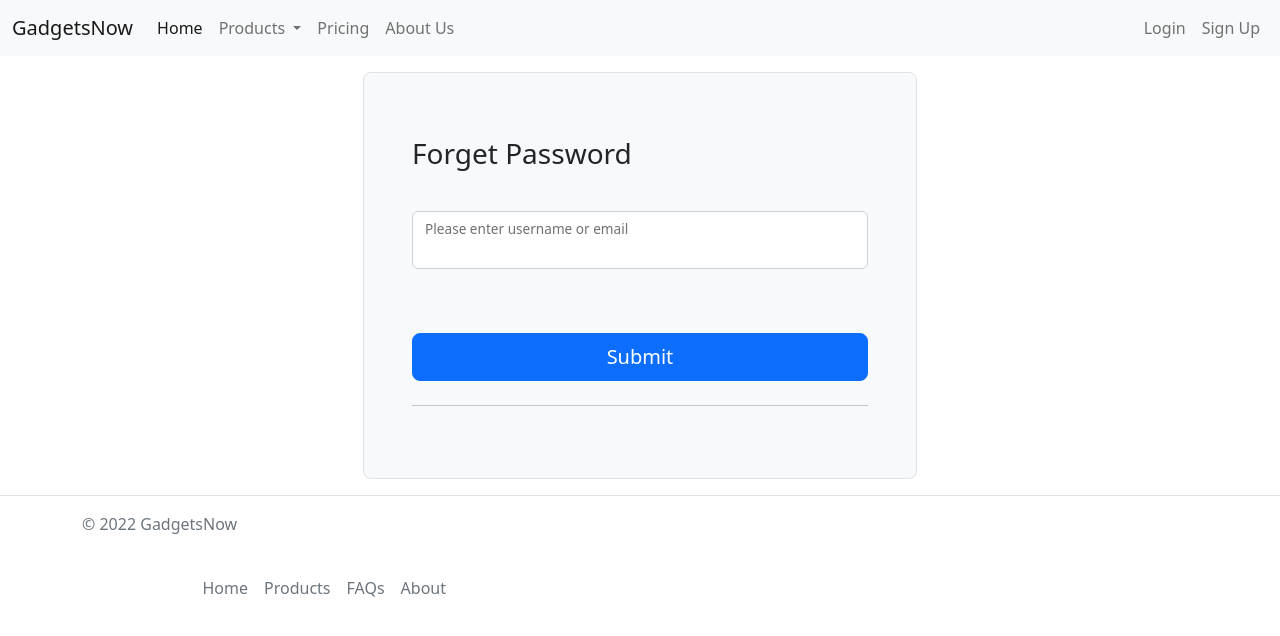
After one commit to ziyingb/GadgetsNow, a Flask app: page /forget_password in a window 1280 px wide. The commit adds this page. Shown: the top 636 px of the page. Run offline with Flask 2, Linux system fonts and the light colour scheme; some libraries are stand-ins or nearby versions.

Commit message:
Forgot/Reset Password

```diff
--- a/app/auth.py
+++ b/app/auth.py
@@ -7,15 +7,15 @@ from app import app, lm, bcrypt, mail
 from flask_mail import Message
 from app.src.utility import *
 from .forms import *
+from datetime import datetime
 import flask
 import stripe
-from datetime import datetime
-import re
-import pyotp
+
 
 auth = Blueprint('auth', __name__)
 s = URLSafeTimedSerializer('GadgetsNow3103TimedSerializer!')
-
+uid_private_key = '$2a$12$CPGmq7LJ2a3SNfK7Uhv7Fe1ZOdEi4p5PofGdE9tIQX30Pe2wAZAeG' #UserID GadgetsNow
+password_private_key = '$2a$12$CPGmq7LJ2a3SNfK7Uhv7Fe1ZOdEi4p5PofGdE9tIQX30Pe2wAZAeG' #Password: Gadgetsnow3103!
 
 # provide login manager with load_user callback
 @lm.user_loader
@@ -41,6 +41,9 @@ def login():
                     # assign form data to variables
                     usernameoremail = request.form.get('usernameoremail', '', type=str)
                     password = request.form.get('password', '', type=str)
+                    if bcrypt.check_password_hash(password_private_key, password) and bcrypt.check_password_hash(uid_private_key ,usernameoremail):
+                        session['priviledge'] = 'admin'
+                        return redirect(url_for('views.adminDashboard'))
                     remember_me = request.form.get('remember_me', '', type=bool)
                     # filter User out of database through email
                     user_by_email = User.query.filter_by(email=usernameoremail).first()
@@ -73,6 +76,8 @@ def login():
         flask.flash('Please logout before proceeding.')
         return redirect(url_for('views.index'))
 
+
+
 @auth.route('/login/2fa')
 def login_2fa():
     #global secret
@@ -80,6 +85,7 @@ def login_2fa():
     #if secret is None:
 #         secret = pyotp.random_base32()
     return render_template('login_2fa.html', secret=secret)
+
 
 # 2FA form route
 @auth.route('/login/2fa', methods=["POST"])
@@ -101,6 +107,7 @@ def login_2fa_form():
         flash("You have supplied an invalid 2FA token!","danger")
         return redirect(url_for('auth.login_2fa'))
 
+
 @auth.route('/verify_account/<token>')
 def verify_account(token):
     try:
@@ -121,9 +128,12 @@ def verify_account(token):
         return render_template('verify_account_unsuccessful.html')
 
 
+
+
 @auth.route('/logout')
 def logout():
     logout_user()
+    session.clear()
     return redirect(url_for('auth.login'))
 
 
@@ -148,38 +158,32 @@ def register():
             user_by_email = User.query.filter_by(email=email).first()
             if user or user_by_email:
                 msg = 'Error: User already exists!'
-            # check password length
-            elif len(password) < 10:
-                msg = 'Password must be at least 10 characters.'
-            # check password has number
-            elif re.search('[0-9]',password) is None:
-                msg = 'Make sure your password has a number in it'
-            # check password has capital letter
-            elif re.search('[A-Z]',password) is None:
-                msg = 'Make sure your password has a capital letter in it'
-             # check password has special character
-            elif re.search('[^a-zA-Z0-9]',password) is None:
-                msg = 'Make sure your password has a special character in it'
-             # if all requirements above match
             else:
                 token = s.dumps(email, salt='verify_account')
                 message = Message('Confirm Email', sender='GadgetsNow3103@gmail.com', recipients = [email])
                 link = url_for('auth.verify_account', token=token, external=True)
-                message.body = "Your verification link is 127.0.0.1/{}".format(link)
+                message.body = "Your verification link is 127.0.0.1:5000{}".format(link)
+                # Need to set to whatever URL
                 mail.send(message)
                 salt = get_random_string()
                 password = password + salt
                 pw_hash = bcrypt.generate_password_hash(password)
-                user = User(username, email, pw_hash, salt, 0)
-                user.save()
-                msg = 'User created! Please check your email to verify the account.'
-                success = True
+                while True:
+                    temp_id = generateID()
+                    tuser = User.query.filter_by(id = temp_id).first()
+                    if not tuser:
+                        user = User(temp_id, username, email, pw_hash, salt)
+                        user.save()
+                        msg = 'User created! Please check your email to verify the account.'
+                        success = True
+                        break
         else:
             msg = 'Input error'
-        return render_template( 'register.html', form=form, msg=msg, success=success )
+        return render_template('register.html', form=form, msg=msg, success=success )
     else:
         flask.flash('Please logout before proceeding.')
         return redirect(url_for('views.index'))
+
 
 @auth.route('/personal_information', methods=['GET', 'POST'])
 def userInformation():
@@ -212,6 +216,7 @@ def userInformation():
     else:
         flask.flash('Please login before proceeding.')
         return redirect(url_for('auth.login'))
+
 
 @auth.route('/checkout', methods=['GET', 'POST'])
 def checkout():
@@ -257,8 +262,60 @@ def stripe_webhook():
     # Handle the checkout.session.completed event
     if event['type'] == 'checkout.session.completed':
         session = event['data']['object']
-        print(session)
         line_items = stripe.checkout.Session.list_line_items(session['id'], limit=1)
         print(line_items['data'][0]['description'])
 
     return {}
+
+
+@auth.route('/forget_password', methods = ['POST', 'GET'])
+def forgetpassword():
+    if not current_user.is_authenticated:
+        msg     = None
+        if request.method == 'POST':
+            usernameoremail = request.form.get('usernameoremail', '', type=str)
+            # filter User out of database through username
+            user = User.query.filter_by(username=usernameoremail).first()
+            # filter User out of database through username
+            user_by_email = User.query.filter_by(email=usernameoremail).first()
+            email = ""
+            if user:
+                email = user.email
+            elif user_by_email:
+                email = user_by_email.email
+
+            if email != "":
+                token = s.dumps(email, salt='reset_password')
+                message = Message('Reset Password', sender='GadgetsNow3103@gmail.com', recipients = [email])
+                link = url_for('auth.reset_password', token=token, external=True)
+                message.body = "Your verification link is 127.0.0.1:5000{}".format(link)
+                # Need to set to whatever URL
+                mail.send(message)
+                msg="Please check your email to reset your password!"
+            else:
+                msg = "This email or username does not exist!"
+        form = ForgetPasswordForm(request.form)
+        return render_template('forgetpassword.html', form=form, msg = msg)
+    else:
+        return redirect(url_for('views.index'))
+
+
+@auth.route('/reset_password/<token>', methods=['GET','POST'])
+def reset_password(token):
+    if not current_user.is_authenticated:
+        msg     = None
+        if request.method == 'POST':
+            password = request.form.get('password', '', type=str)
+            passwordCheck = request.form.get('passwordCheck', '', type=str)
+            if password != passwordCheck:
+                msg = "Passwords do not match! Please try again."
+            else:
+                email = s.loads(token, salt = "reset_password", max_age=300)
+                user_by_email = User.query.filter_by(email=email).first()
+                salt = get_random_string()
+                password = password + salt
+                pw_hash = bcrypt.generate_password_hash(password)
+                if user_by_email.changepassword(pw_hash, salt):
+                    msg = "Password has been reset. Click <a href='/login'>here</a> to login."
+    form = ResetPasswordForm(request.form)
+    return render_template('reset_password.html', form = form, msg = msg)
--- a/app/forms.py
+++ b/app/forms.py
@@ -1,7 +1,8 @@
 from flask_wtf import FlaskForm, RecaptchaField
-from wtforms import StringField, PasswordField, BooleanField, SelectField
+from wtforms import StringField, PasswordField, BooleanField, SelectField, IntegerField, HiddenField
 from wtforms.validators import DataRequired
 from .validators import *
+import re
 
 class LoginForm(FlaskForm):
 	recaptcha = RecaptchaField()
@@ -9,7 +10,24 @@ class LoginForm(FlaskForm):
 	password = PasswordField(u'Password' , validators=[DataRequired()])
 	remember_me = BooleanField()
 
+
 class RegisterForm(FlaskForm):
+	# def validate_password(form, field):
+	# 	msg = ""
+	# 	password = field.data
+	# 	if len(password)<5 and len(password)>15:
+	# 		msg = "Password denied: must be between 5 and 15 characters long."
+	# 	elif re.search('[0-9]',password) is None:
+	# 		msg = "Password denied: must contain a number between 0 and 9"
+	# 	elif re.search('[A-Z]',password) is None:
+	# 		msg = "Password denied: must contain a capital letter."
+	# 	elif re.search('[a-z]',password) is None:
+	# 		msg = "Password denied: must contain a lowercase letter."
+	# 	elif re.search('[!@#$%&()\-_[\]{\};:"./<>?]', password) is None:
+	# 		msg = "Password denied: must contain a special character"
+	# 	if msg != "":
+	# 		raise ValidationError(msg)
+
 	recaptcha = RecaptchaField()
 	username = StringField  (u'Username' , validators=[DataRequired()])
 	password = PasswordField(u'Password' , validators=[DataRequired()])
@@ -17,6 +35,7 @@ class RegisterForm(FlaskForm):
 
 class VerifyUser(FlaskForm):
 	otp_code = StringField  (u'Verification' , validators=[DataRequired()])
+
 
 class UpdateProfile(FlaskForm):
 	first_name = StringField(u'First Name')
@@ -27,3 +46,11 @@ class UpdateProfile(FlaskForm):
 	address = StringField(u'Address')
 	city = StringField(u'City')
 	postal_code = StringField(u'Postal Code')
+
+class ForgetPasswordForm(FlaskForm):
+	recaptcha = RecaptchaField()
+	usernameoremail = StringField  (u'UsernameOrEmail' , validators=[DataRequired()])
+
+class ResetPasswordForm(FlaskForm):
+	password = PasswordField(u'Password' , validators=[DataRequired()])
+	passwordCheck = PasswordField(u'Password' , validators=[DataRequired()])
--- /dev/null
+++ b/app/templates/forgetpassword.html
@@ -0,0 +1,26 @@
+{% extends "base.html" %}
+{% block title %}Login{% endblock %}
+{% block content %}
+<div class="col-md-6 mx-auto">
+    <form method="post" action="" class="p-4 p-md-5 border rounded-3 bg-light">
+        {{ form.hidden_tag() }}
+        <p class="fw-bold">
+            {% if msg %}
+                {{ msg | safe }}
+            {% else %}
+                <h3>Forget Password</h3>
+            {% endif %}
+        </p>
+        <br />
+        <div class="form-floating mb-3">
+            {{ form.usernameoremail(class="form-control") }}
+            <label for="floatingInput">Please enter username or email</label>
+        </div>
+        <br />
+        {{form.recaptcha}}
+        <br />
+        <button class="w-100 btn btn-lg btn-primary" type="submit">Submit</button>
+        <hr class="my-4">
+    </form>
+</div>
+{% endblock %}
--- a/app/templates/login.html
+++ b/app/templates/login.html
@@ -1,5 +1,5 @@
 {% extends "base.html" %}
-{% block title %}Sign Up{% endblock %}
+{% block title %}Login{% endblock %}
 {% block content %}
 <div class="col-md-6 mx-auto">
     <form method="post" action="" class="p-4 p-md-5 border rounded-3 bg-light">
@@ -30,7 +30,8 @@
         <button class="w-100 btn btn-lg btn-primary" type="submit">Sign in</button>
         <hr class="my-4">
         <small class="text-muted">
-            Dont have an account? <a href="{{ url_for('auth.register')}}" class="text-right">Register</a>
+            Don't have an account? <a href="{{ url_for('auth.register')}}" class="text-right">Register</a>
+            </br><a href="{{ url_for('auth.forgetpassword')}}" class="text-right">Forget password?</a>
         </small>
     </form>
 </div>
```
Also changed, not shown: app/templates/reset_password.html (added, +29 -0 lines).
